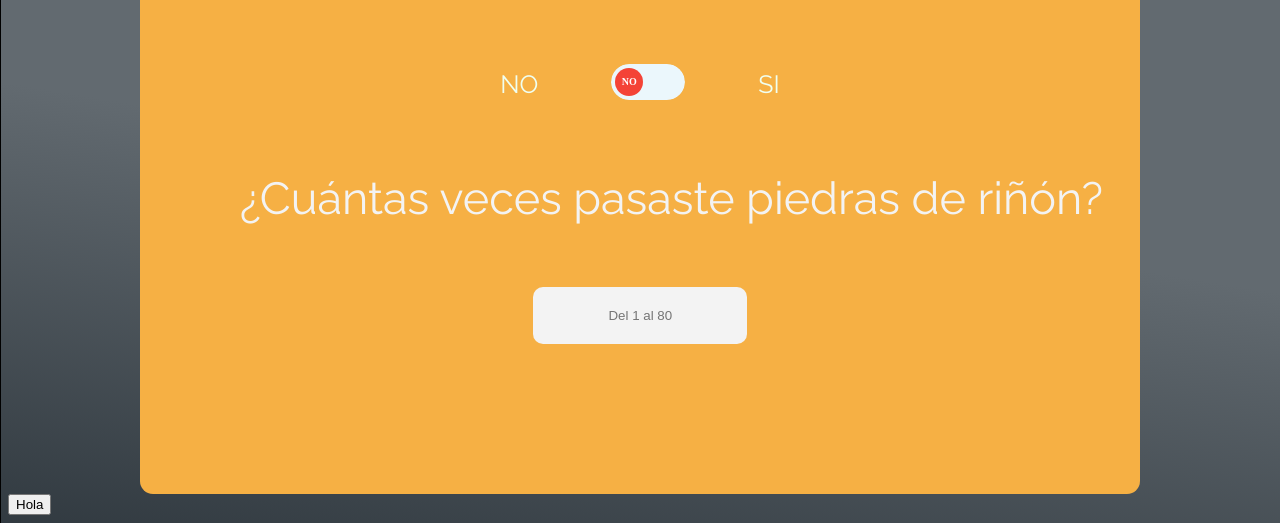
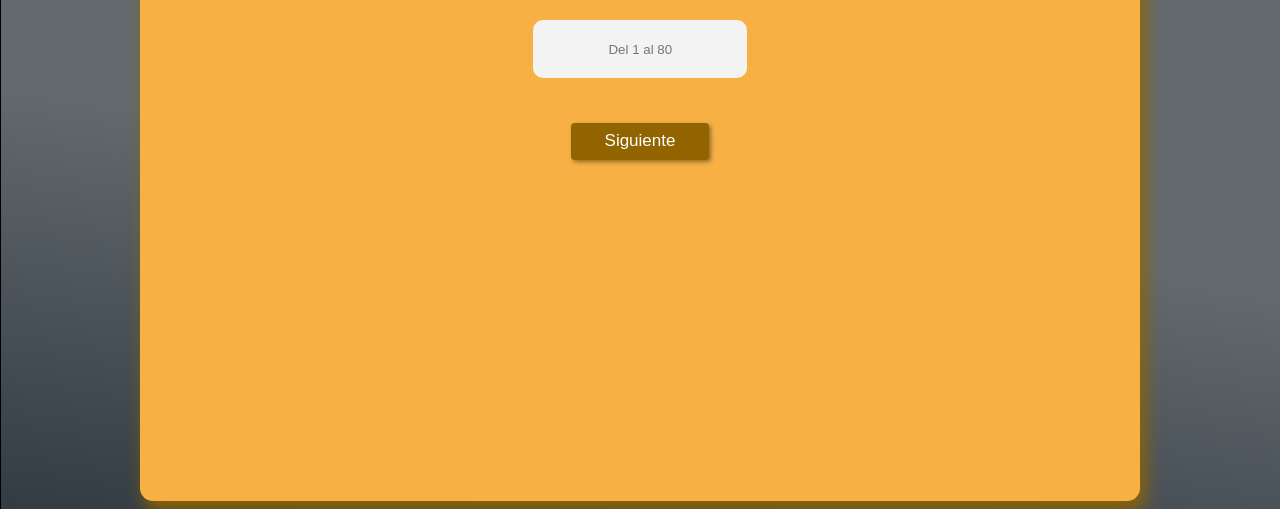
Before and after one commit to galRubel/Apollo, a website: page form1.html in a window 1280 px wide. Shown: the part 539-1062 px from the top of the page. Drawn offline with Linux system fonts and the light colour scheme.

Commit message:
design:arregle la proporcion del form1

```diff
--- a/form1.html
+++ b/form1.html
@@ -35,7 +35,7 @@
 
     <div id="button-3" class="button r">
 
-      <input class="checkbox" type="checkbox" id="pregunta2">
+      <input class="checkbox" type="checkbox" id="pregunta">
       <div class="knobs"></div>
       <div class="layer"></div>
 </div>
@@ -45,8 +45,9 @@
 </div>
     <h2 class="pregunta">¿Cuántas veces pasaste piedras de riñón?</h2>
       <input pattern="\d+" class="input" placeholder="Del 1 al 80" id="peso">
+      <button id="hola" type="submit">Siguiente</button>
       <div class="underline"></div>
-  </div>
-  <button id="hola" type="submit">Hola</button>
+    </div>
+
 </body>
 </html>
--- a/styleform1.css
+++ b/styleform1.css
@@ -1,12 +1,11 @@
 body {
   background-image: url("fondoForm.svg");
     align-items: center;
-    padding-top: 15px;
   }
  .opciones{
 
   font-family: 'Raleway';
-  font-size: 25px;
+  font-size: 20px;
   font-style: normal;
   font-weight: 400;
   color: honeydew;
@@ -18,29 +17,30 @@ body {
   display: flex;
   flex-direction: column;
   align-items: center;
-  justify-content: center;
   margin-left:auto;
   margin-right: auto;
-  margin-top: 10px;
+  padding-top: 20px;
+  margin-top: 20px;
   border-radius: 13px;
+  box-shadow: 5px 10px 18px #916400;
  }
 .pregunta{
   width: 100%;
     font-family: 'Raleway';
-    font-size: 45px;
+    font-size: 30px;
     font-style: normal;
     font-weight: 400;
     color: #F3F3F3;
     padding-bottom: 20px;
     display: flex;
-    margin-bottom: 3px auto;
+    margin-bottom: 200px auto;
     margin-left: 200px;
 
   }
 
   .input-container {
     position: relative;
-    margin: 50px auto;
+    margin: 20px auto;
     width: 200px;
   }
 
@@ -99,7 +99,7 @@ body {
   display: flex;
   align-items: center;
   justify-content: center;
-  gap: 10px;
+  gap: 5px;
 }
 .toggle-button-cover {
   display: table-cell;
@@ -254,3 +254,23 @@ input:focus {
   box-shadow: 0px 0px 0px 7px rgb(145, 100, 0, 20%);
   background-color: white;
 }
+
+#hola {
+  font-size: 17px;
+  padding: 0.5em 2em;
+  border: transparent;
+  box-shadow: 2px 2px 4px rgba(0,0,0,0.4);
+  background: #916400;
+  margin-top: 40px;
+  color: white;
+  border-radius: 4px;
+ }
+
+ #hola:hover {
+  background: rgb(2,0,36);
+  background: linear-gradient(90deg, rgba(255, 165, 0,1) 0%, rgba(255, 165, 0,1) 100%);
+ }
+
+ #hola:active {
+  transform: translate(0em, 0.2em);
+ }
--- a/styleform2.css
+++ b/styleform2.css
@@ -31,7 +31,7 @@
    }
   .pregunta{
     font-family: 'Raleway';
-    font-size: 45px;
+    font-size: 40px;
     font-style: normal;
     font-weight: 400;
     color: #F3F3F3;
```
Also changed, not shown: form2.html (+2 -2 lines), 1 other file.
